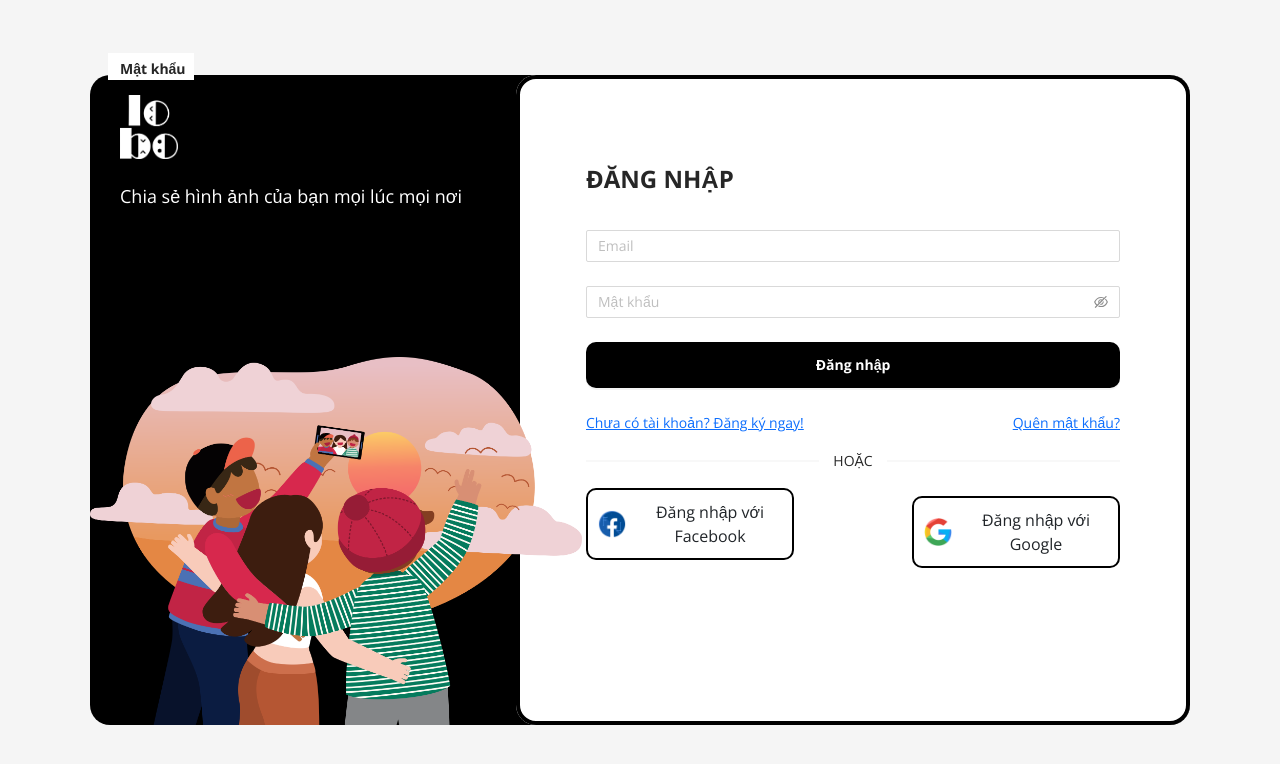
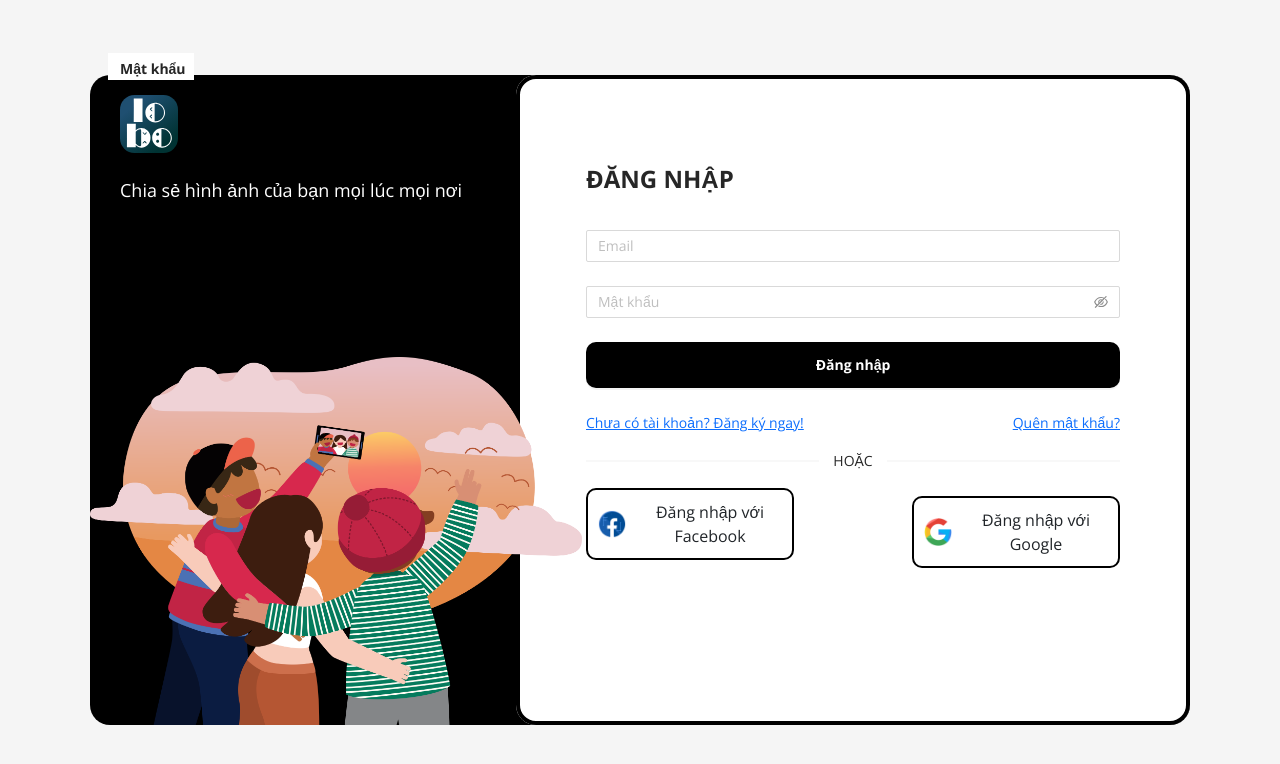
Before and after one commit to locnguyenhuu0024/lobo-social, a React (Create React App) app: page /login in a window 1280 px wide. Shown: the top 764 px of the page. Built offline with nearby package versions, Linux system fonts and the light colour scheme.

Commit message:
Updated at 8:34pm, 24/05/2022

```diff
--- a/src/app/routes/Login.js
+++ b/src/app/routes/Login.js
@@ -32,7 +32,16 @@ function Login(props){
             <div className='wrap-form'>
                 <div className='left-side'>
                     <div className='logo mb-4'>
-                        <a href='/'> <img src={isDesktop ? '/logo512-white.png' : '/logo512.png'} alt='logo'/> </a>
+                        <a href='/'>
+                            {/* <img src={
+                                    isDesktop
+                                    ? '/logo512-white.png'
+                                    : '/logo512.png'
+                                }
+                                alt='logo'
+                            />  */}
+                            <img src='/logo.svg' alt='lobo' />
+                        </a>
                     </div>
 
                     <div>
--- a/src/app/routes/Register.js
+++ b/src/app/routes/Register.js
@@ -55,7 +55,17 @@ function Register(props){
             <div className='wrap-form'>
                 <div className='left-side'>
                     <div className='logo mb-4'>
-                        <a href='/'> <img src={window.innerWidth > 890 ? '/logo512-white.png' : '/logo512.png'} alt='logo'/> </a>
+                        <a href='/'>
+
+                            {/* <img src={
+                                window.innerWidth > 890
+                                    ? '/logo512-white.png'
+                                    : '/logo512.png'}
+                                alt='logo'
+                            />  */}
+
+                            <img src='/logo.svg' alt='lobo' />
+                        </a>
                     </div>
 
                     <div>
--- a/src/public/css/app.css
+++ b/src/public/css/app.css
@@ -1094,6 +1094,9 @@ textarea.ant-input::-webkit-scrollbar-thumb {
   .profile .float-comment {
     display: none;
   }
+  .profile .float-option {
+    right: 16px;
+  }
   .profile .float-option button .three-dot {
     padding: 16px 8px;
   }
@@ -1103,6 +1106,10 @@ textarea.ant-input::-webkit-scrollbar-thumb {
     border-radius: 50%;
     background-color: white;
   }
+
+  .float-count-image {
+    left: 16px;
+  }
 }
 
 /*# sourceMappingURL=app.css.map */
--- a/src/resources/scss/_components.scss
+++ b/src/resources/scss/_components.scss
@@ -929,6 +929,7 @@
         }
 
         .float-option{
+            right: 16px;
             button{
                 .three-dot{
                     padding: 16px 8px;
@@ -944,4 +945,8 @@
             }
         }
     }
+
+    .float-count-image{
+        left: 16px;
+    }
 }
```
Also changed, not shown: public/logo.svg, 1 other file (tests, documents, lock files or other folders).
